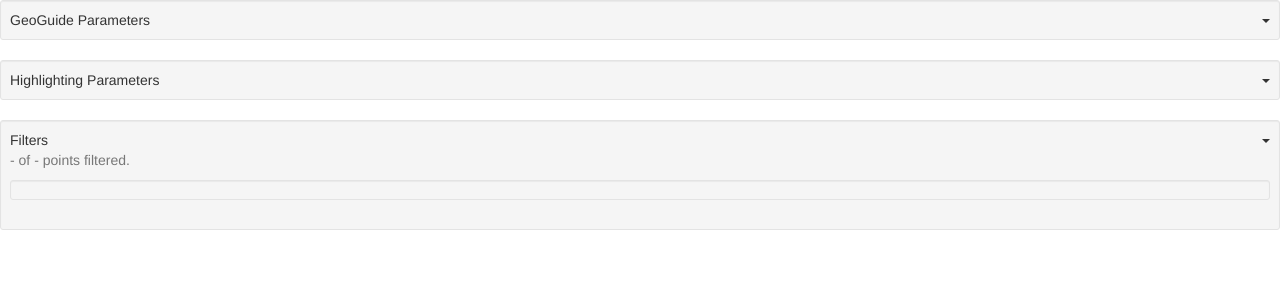
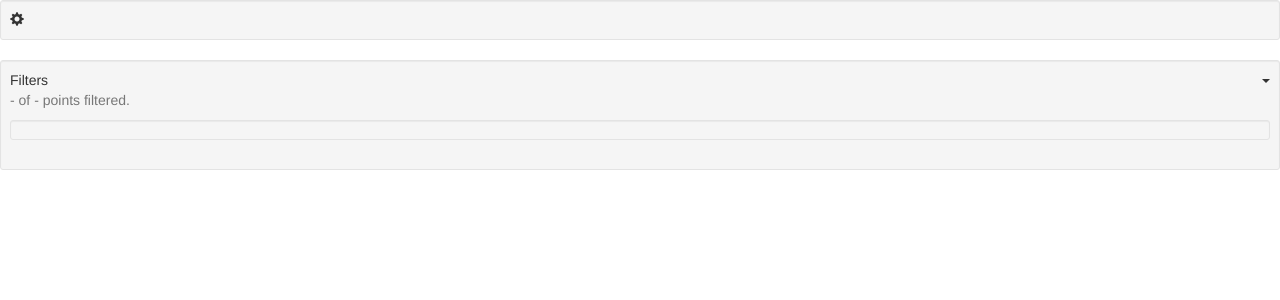
Before and after one commit to GeoGuideProject/geoguide, a Flask app: template geoguide/client/templates/geoguide/environment.html in a window 1280 px wide. Shown: the top 300 px of the page. Run offline with Flask 2, Linux system fonts and the light colour scheme; the template is opened without the code that fills it: most values are stand-ins (such as "Sample title", 1, 10 or a date in 2020); some libraries are stand-ins or nearby versions.

Commit message:
Change configuration control UI

```diff
--- a/geoguide/client/templates/geoguide/environment.html
+++ b/geoguide/client/templates/geoguide/environment.html
@@ -14,8 +14,8 @@
 
   <body data-dataset="{{ dataset_url }}">
     <div class="controlContainer" id="customControlsLeftTop">
-      <div class="control well well-sm">
-        <div class="title" data-toggle="collapse" data-target="#collapseGeoGuideParameters">GeoGuide Parameters <span class="pull-right"><span class="caret"></span></span></div>
+      <div class="control well well-sm simple">
+        <div class="title" data-toggle="collapse" data-target="#collapseGeoGuideParameters"><i class="glyphicon glyphicon-cog"></i></div>
         <div class="collapse" id="collapseGeoGuideParameters">
           <div class="form-horizontal">
             <div class="form-group">
@@ -41,15 +41,10 @@
               </div>
             </div>
           </div>
-          <input type="button" class="btn btn-default btn-sm" onClick="GeoGuide.refreshModifiers()" value="Update">
+          <!-- <input type="button" class="btn btn-default btn-sm" onClick="GeoGuide.refreshModifiers()" value="Update">
           <input type="button" class="btn btn-default btn-sm" onClick="GeoGuide.refreshMap()" value="Restore">
           <input type="button" class="btn btn-default btn-sm" onClick="GeoGuide.showClustersFromMouseTracking()" value="Show Clusters">
-          <input type="button" class="btn btn-default btn-sm" onClick="GeoGuide.showClustersFromMouseTrackingAsHeatmap()" value="Show Clusters as Heatmap">
-        </div>
-      </div>
-      <div class="control well well-sm">
-        <div class="title" data-toggle="collapse" data-target="#collapseIUGADefinition">Highlighting Parameters <span class="pull-right"><span class="caret"></span></span></div>
-        <div class="collapse" id="collapseIUGADefinition">
+          <input type="button" class="btn btn-default btn-sm" onClick="GeoGuide.showClustersFromMouseTrackingAsHeatmap()" value="Show Clusters as Heatmap"> -->
           <div class="form-horizontal">
             <div class="form-group">
               <label for="timelimit" class="col-sm-4 control-label">Max delay (ms):</label>
@@ -79,6 +74,7 @@
               </div>
             </div>
           </div>
+        </div>
         </div>
       </div>
     </div>
```
Also changed, not shown: geoguide/client/static/src/pageEnvironment/index.css (+16 -1 lines), geoguide/client/static/src/pageEnvironment/index.js (+9 -1 lines), geoguide/client/static/src/pageEnvironment/modifiers.js (+8 -0 lines).
